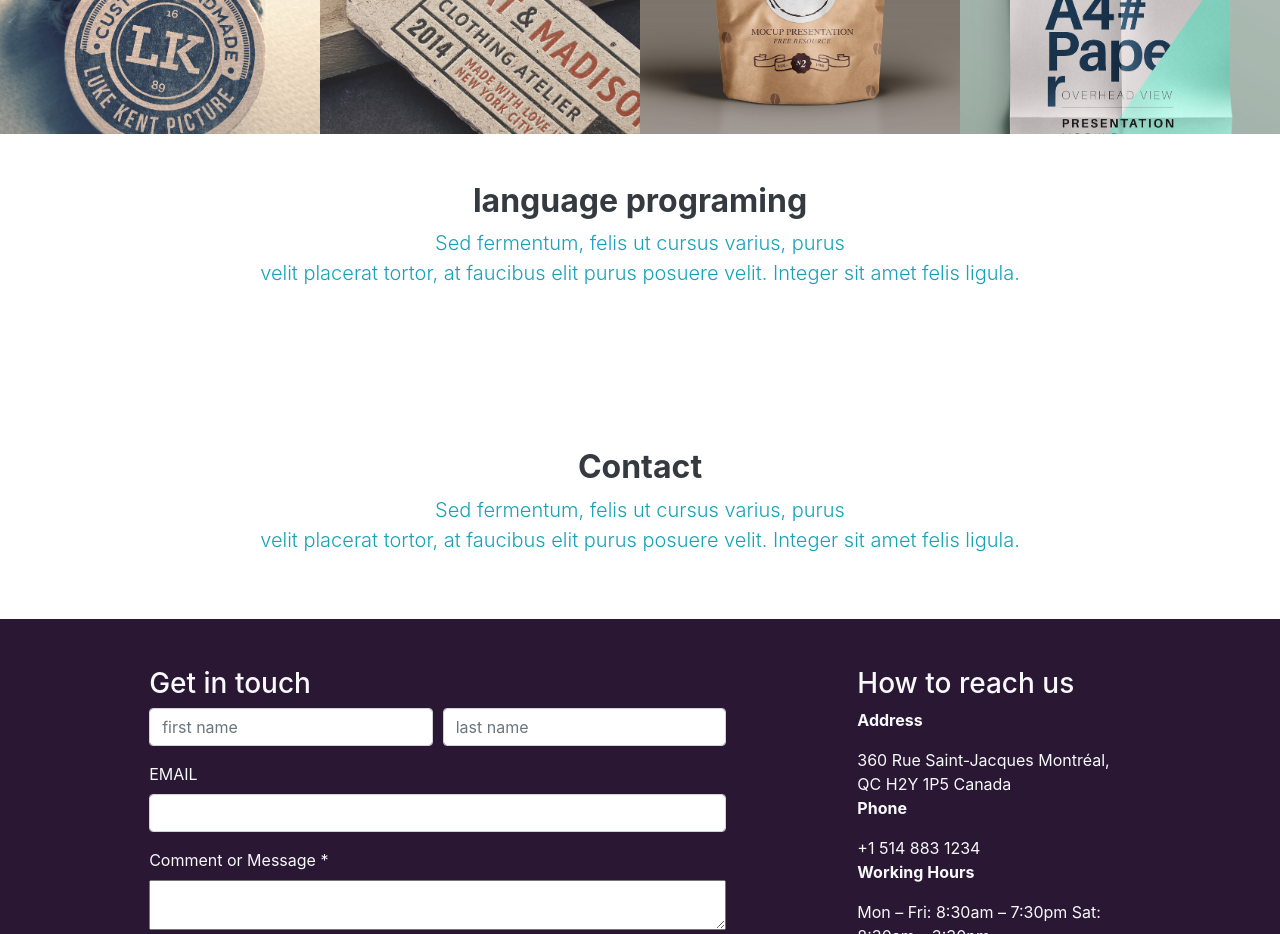
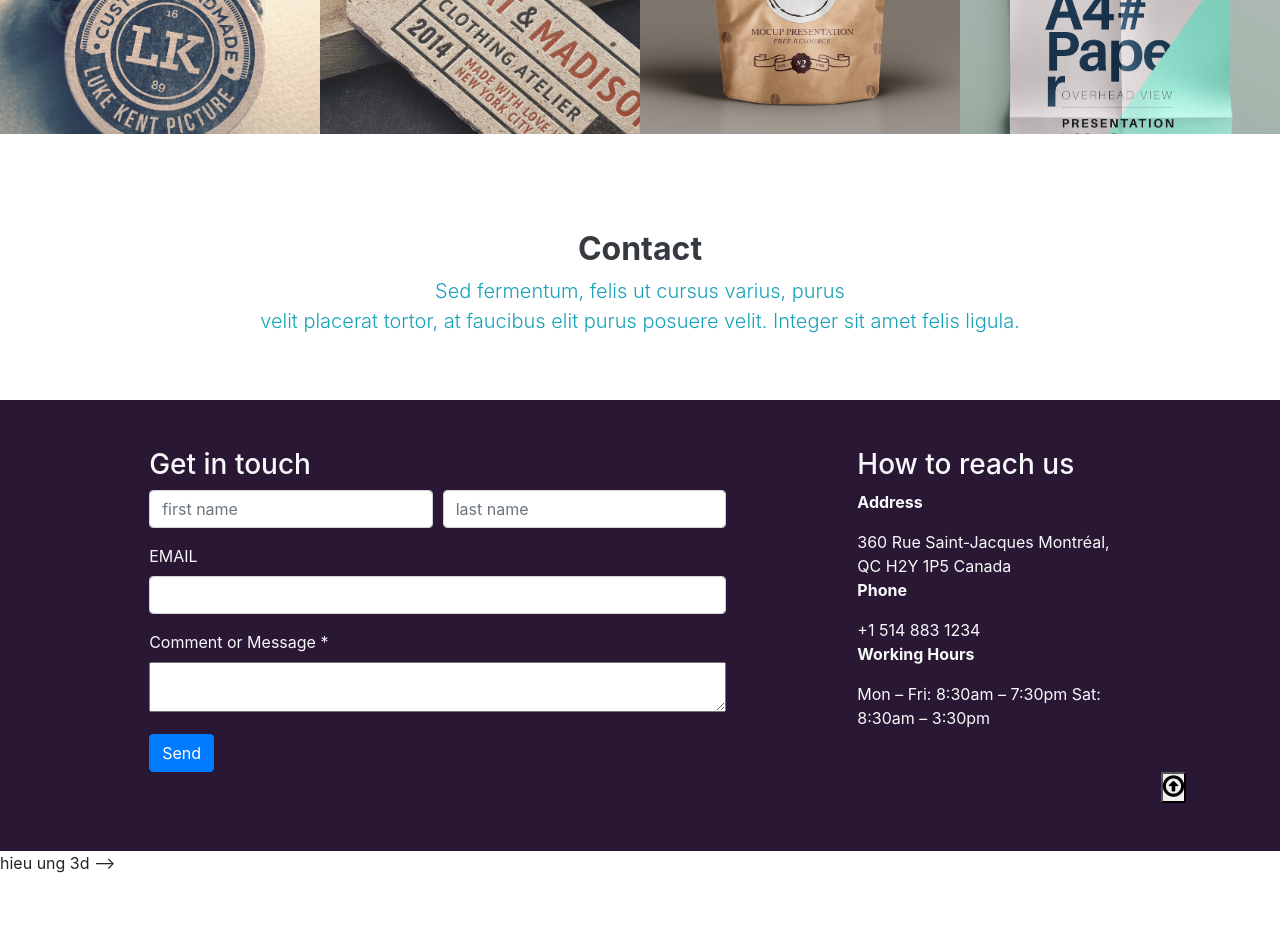
Before and after one commit to nguyenthang3365/nguyenthang3365.github.io, a plain HTML site: page index.html in a window 1280 px wide. Shown: the part 4660-5594 px from the top of the page. After the commit the page ends 5535 px from the top, so only its background shows below. Drawn offline with nearby package versions, Linux system fonts and the light colour scheme; a script that the page names is missing.

Commit message:
Update index.html

```diff
--- a/index.html
+++ b/index.html
@@ -338,15 +338,7 @@
 </div>
 <!-- end Photo Gallery -->
     <!-- hieung cong nghe -->
-<div class="container-fluid p-0" id="languageprograming">
-  <div class="col-12 text-center p-5">
-     <h2 class="text-dark"><b>language programing</b></h2>
-     <p class="lead text-info">Sed fermentum, felis ut cursus varius, purus <br> velit placerat tortor, at faucibus elit purus posuere velit. Integer sit amet felis ligula.</p>
-   </div>
-  <div class="col-12"  style="background-color: #000;color: blue;">
-      <span class="content" ></span>
-  </div>
-</div>
+
 <!-- end hieung cong nghe -->
 <div class="conatiner-fluid text-light mt-5" id="Contact">
     <div class="row">
```
